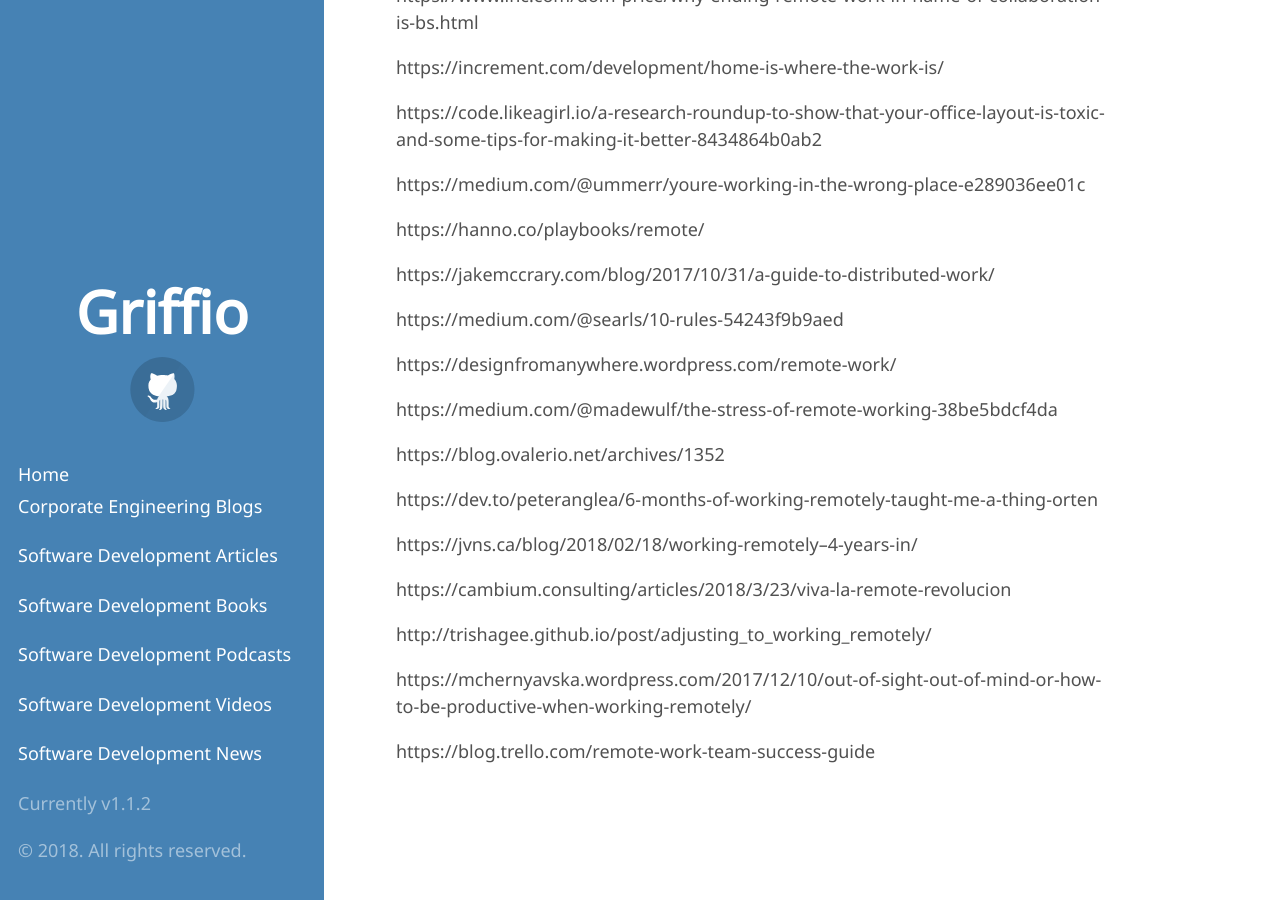
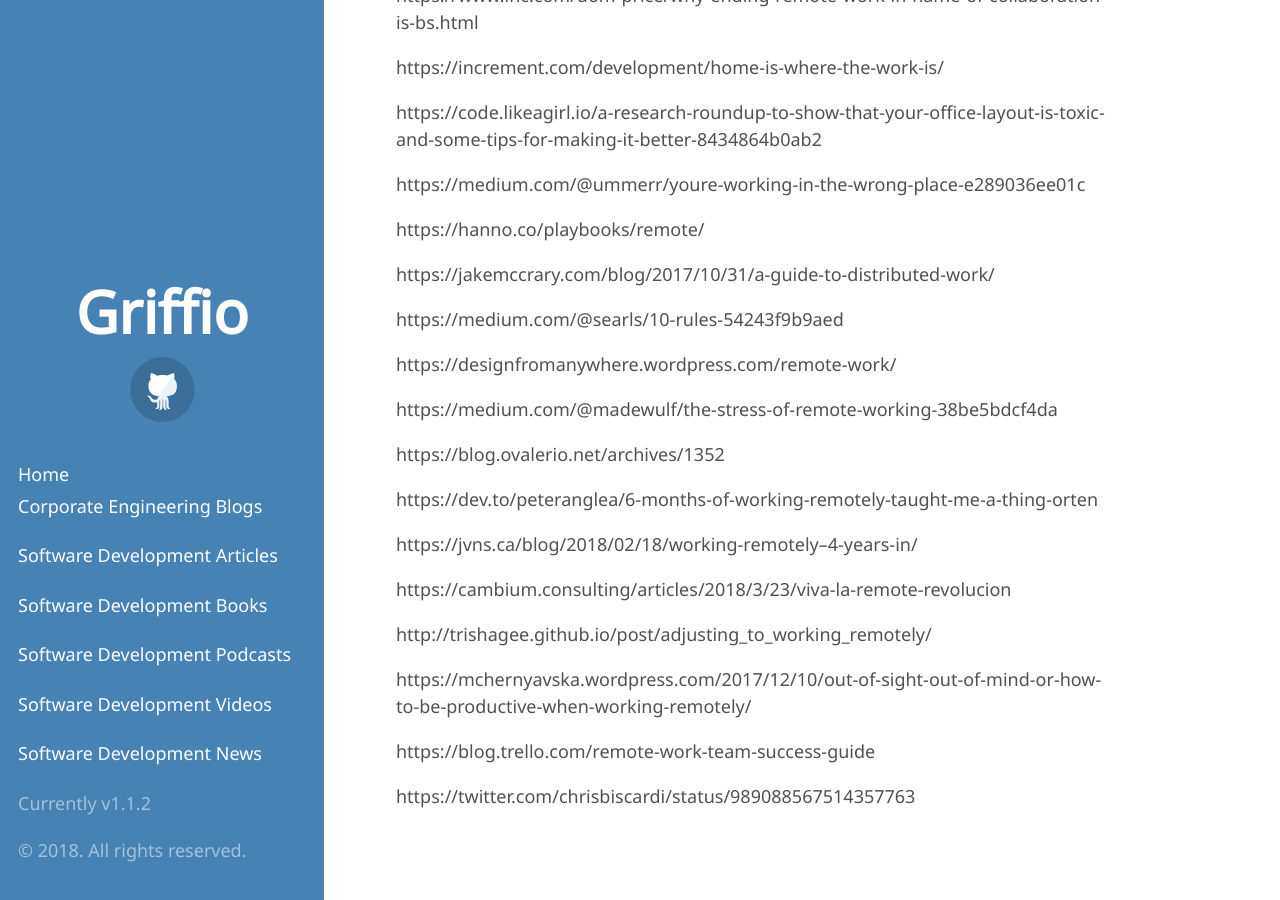
Before and after one commit to griffio/griffio.github.io, a Jekyll site: the page built from distributed_and_remote.md, in a window 1280 px wide and 900 px high, scrolled down 7002 px. Built offline with Jekyll 4.4.1, drawn with Linux system fonts in a browser that asks for light colours; some web fonts are replaced; our own code applies the rules of GitHub Pages for plain Markdown files; some of the changed lines change nothing that is shown.

Commit message:
Update distributed_and_remote.md

```diff
--- a/distributed_and_remote.md
+++ b/distributed_and_remote.md
@@ -287,3 +287,5 @@ http://trishagee.github.io/post/adjusting_to_working_remotely/
 https://mchernyavska.wordpress.com/2017/12/10/out-of-sight-out-of-mind-or-how-to-be-productive-when-working-remotely/
 
 https://blog.trello.com/remote-work-team-success-guide
+
+https://twitter.com/chrisbiscardi/status/989088567514357763
```
